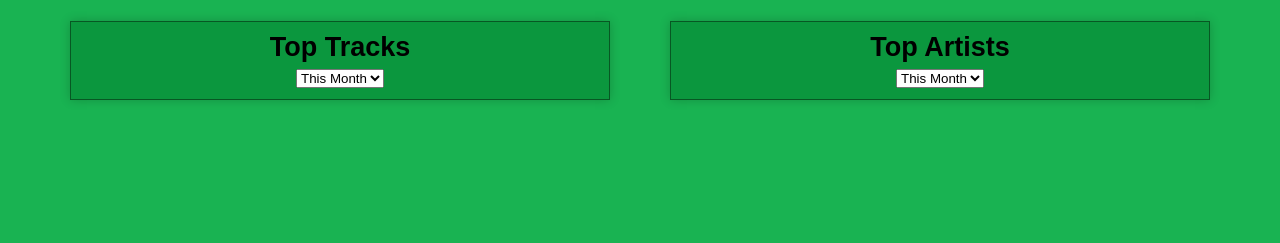
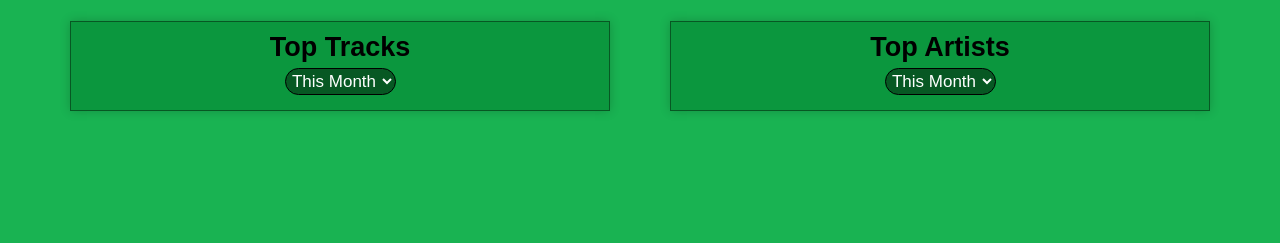
Before and after one commit to AyenamKhanal/Spotify, a Flask app: template templates/home.html in a window 1280 px wide. Shown: the part 121-364 px from the top of the page. Run offline with Flask 3, Linux system fonts and the light colour scheme; the template is opened without the code that fills it, so the values that code supplies are empty.

Commit message:
made some design changes, works

```diff
--- a/static/styles.css
+++ b/static/styles.css
@@ -119,3 +119,14 @@ li {
 .heading {
     font-size: 27px;
 }
+
+select {
+    background-color: var(--BUTTON-HOVER);
+    color: white;
+    border-radius: 15px;
+    padding: 2px;
+    font-size: 17px;
+    text-align: center;
+    margin: 5px;
+    border: 0.5px solid black;
+}
```
